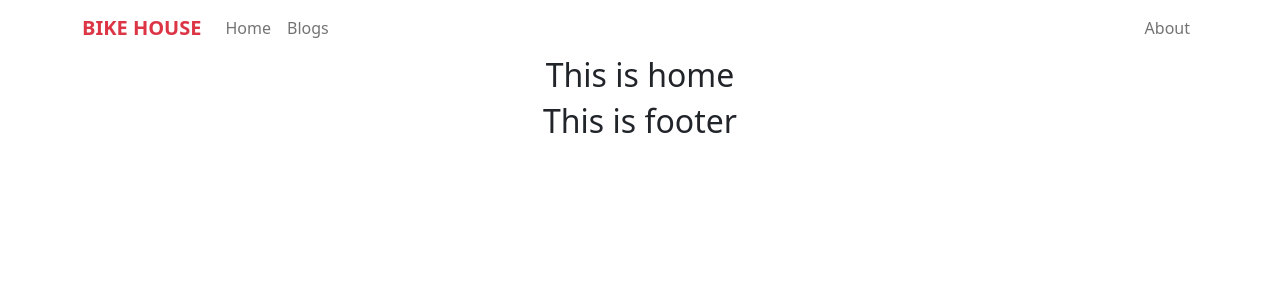
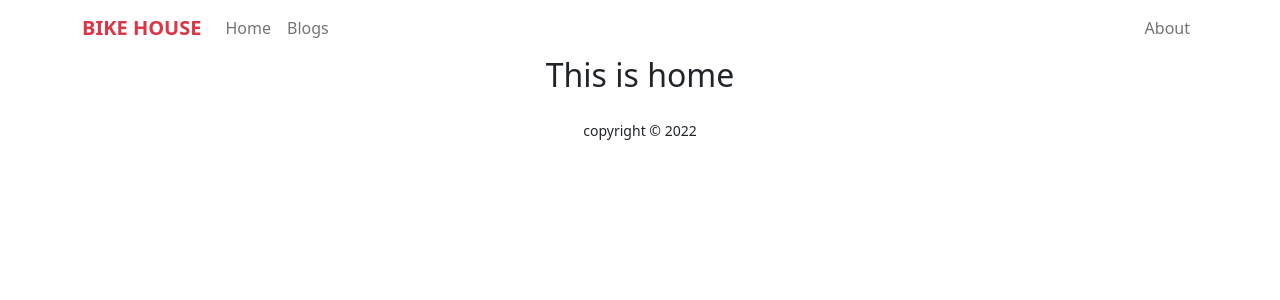
Before and after one commit to rayhan1650/bike-house-client, a React (Create React App) app: page / in a window 1280 px wide. Shown: the top 300 px of the page. Built offline with nearby package versions, Linux system fonts and the light colour scheme.

Commit message:
footer part done

```diff
--- a/src/Pages/Shared/Footer/Footer.js
+++ b/src/Pages/Shared/Footer/Footer.js
@@ -1,10 +1,14 @@
 import React from "react";
 
 const Footer = () => {
+  const today = new Date();
+  const year = today.getFullYear();
   return (
-    <div>
-      <h2>This is footer</h2>
-    </div>
+    <footer className="my-footer ">
+      <p className="text-center py-3 my-0">
+        <small>copyright &copy; {year}</small>
+      </p>
+    </footer>
   );
 };
 
```
